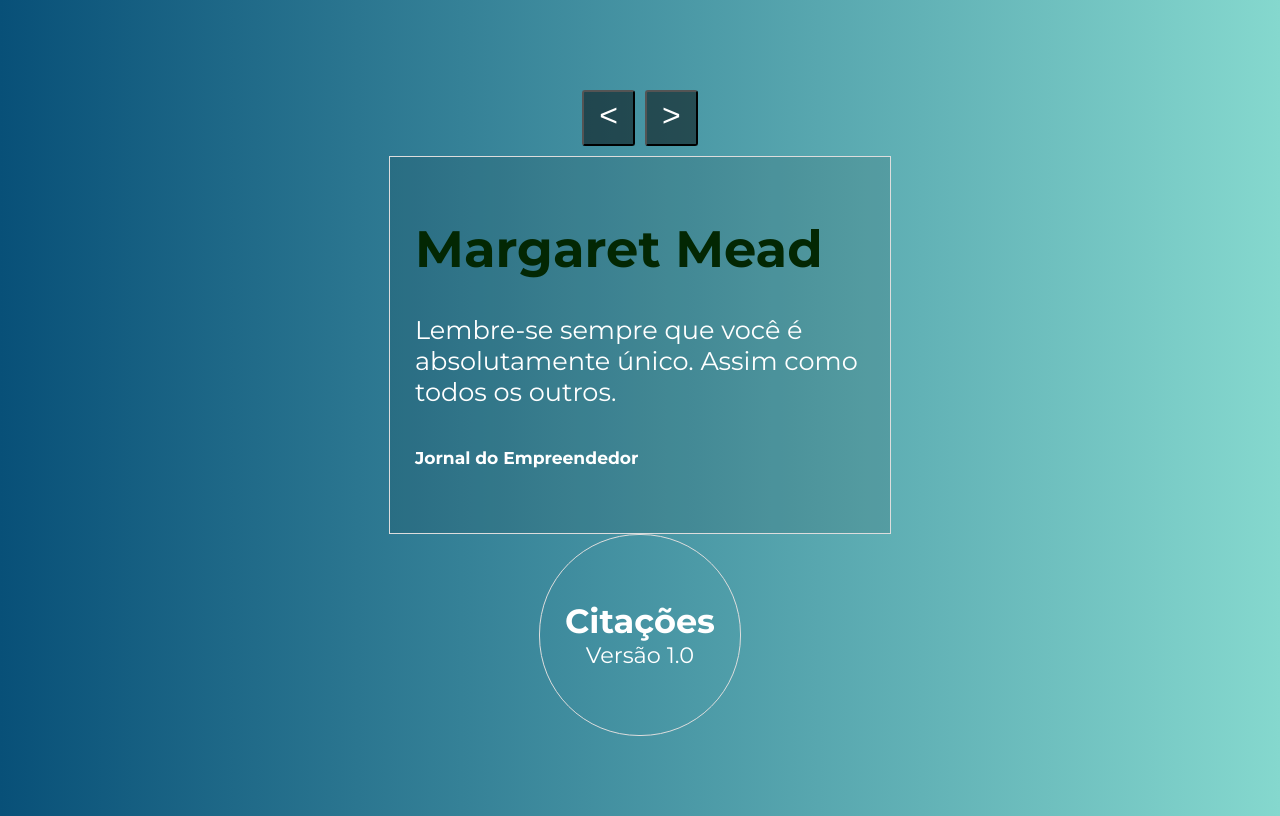
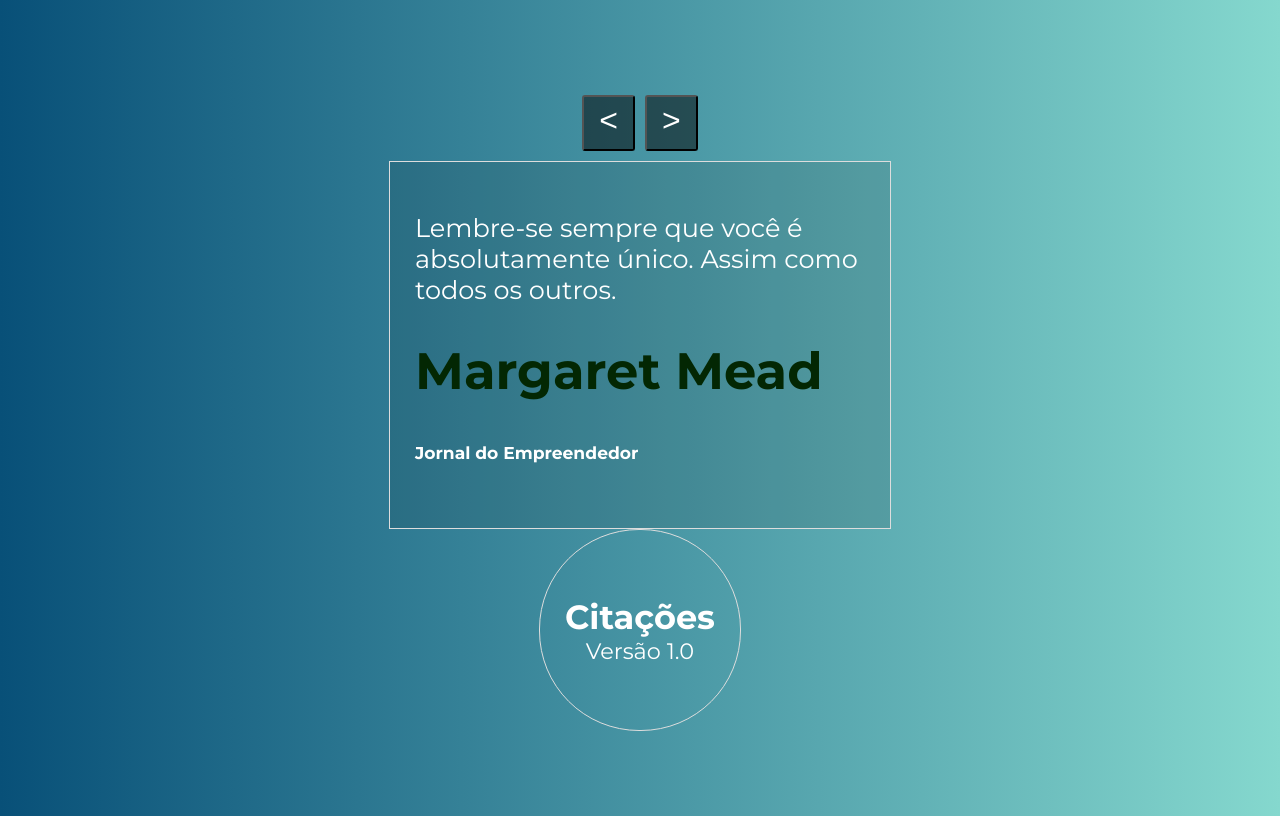
Before and after one commit to jnthnklvn/curso_vue, a Vue app in the folder projetos/citacoes/: page / in a window 1280 px wide. Built offline with nearby package versions, Linux system fonts and the light colour scheme.

Commit message:
Slots nomeados

```diff
--- a/projetos/citacoes/src/components/Citacao.vue
+++ b/projetos/citacoes/src/components/Citacao.vue
@@ -1,6 +1,8 @@
 <template>
     <div class="citacao">
-        <slot></slot>
+        <slot name="texto"></slot>
+        <slot name="autor"></slot>
+        <slot name="fonte"></slot>
         <!-- <p>{{ citacao.texto }}</p> -->
     </div>
 </template>
--- a/projetos/citacoes/src/components/Citacoes.vue
+++ b/projetos/citacoes/src/components/Citacoes.vue
@@ -5,9 +5,9 @@
             <button @click="numero++">&gt;</button>
         </span>
         <Citacao> <!-- :citacao="citacoes[indice]" -->
-            <h1>{{ citacoes[indice].autor }}</h1>
-            <p>{{ citacoes[indice].texto }}</p>
-            <h6>{{ citacoes[indice].fonte }}</h6>
+            <p slot="texto">{{ citacoes[indice].texto }}</p>
+            <h1 slot="autor">{{ citacoes[indice].autor }}</h1>
+            <h6 slot="fonte">{{ citacoes[indice].fonte }}</h6>
         </Citacao>
         <!-- {{ citacoes[indice].texto }} -->
         <!-- {{ numero }} {{ indice }} -->
```
